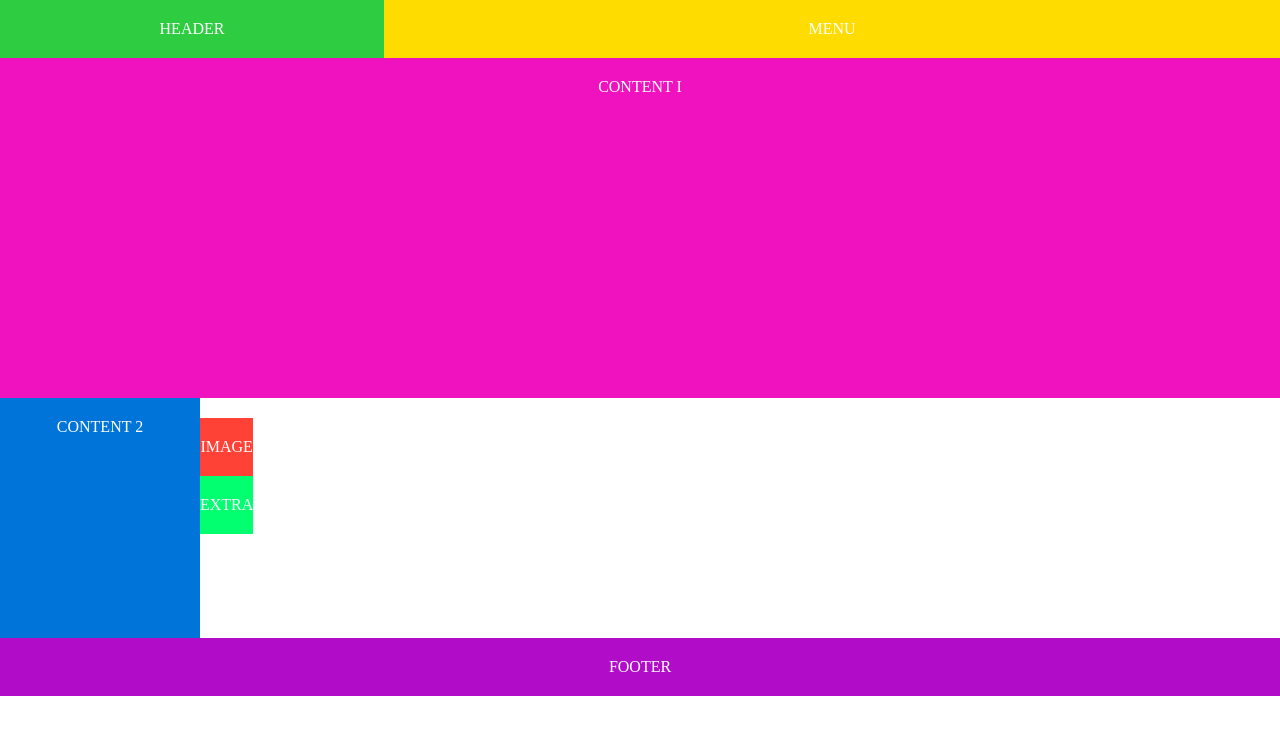
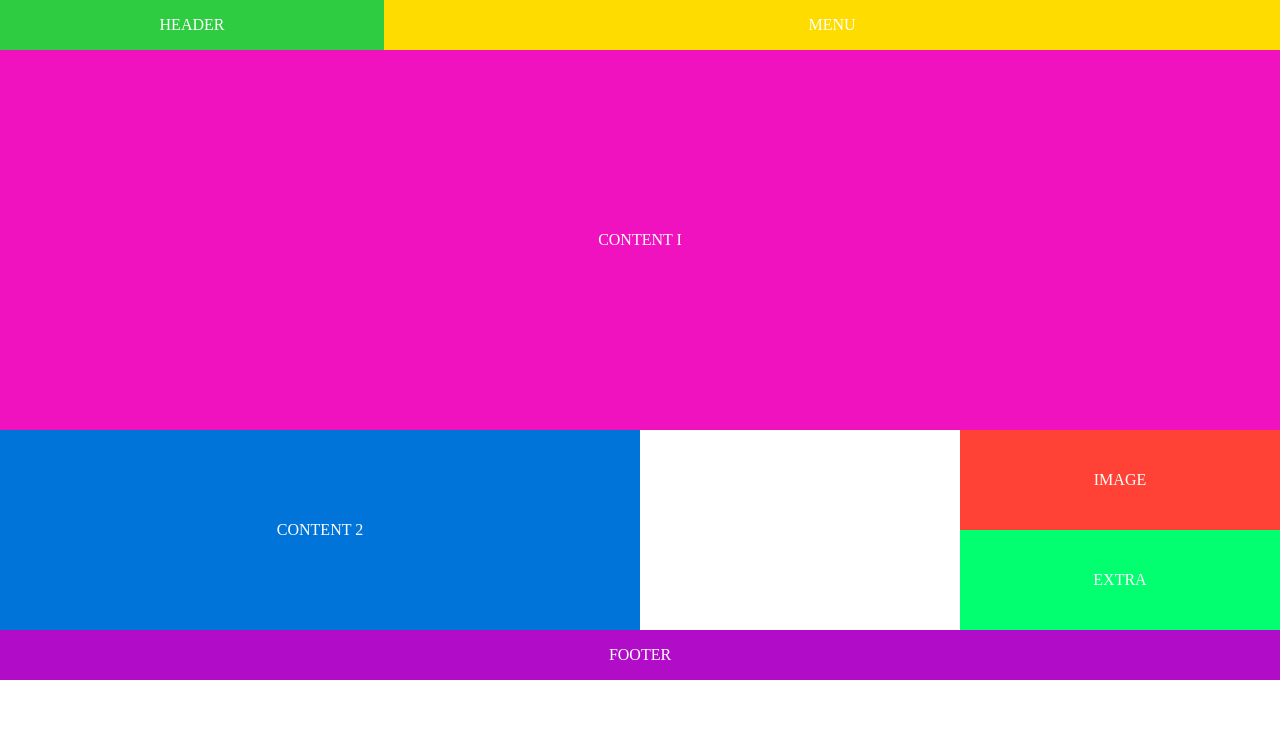
Before and after one commit to future4code/Eduardo-Vale, a plain HTML site: page semana2/aula6-flexboxGrid/flexbox.html in a window 1280 px wide. Drawn offline with Linux system fonts and the light colour scheme.

Commit message:
flexboxFroggy concluído. gridGarden feito até o level 25. Desafio flexbox concluído

```diff
--- a/semana2/aula6-flexboxGrid/flexbox.css
+++ b/semana2/aula6-flexboxGrid/flexbox.css
@@ -2,18 +2,29 @@
     margin: 0;
     padding: 0;
     color: #fff;
-    text-align: center;
+    /* text-align: center; */
 }
+
 
 .container {
     display: flex;
     flex-wrap: wrap;
     width: 100%;
+
+
 }
 
 div > div{
-    padding: 20px 0;
+    justify-content: center;
+    align-items: center;
+    display: flex;
+
 }
+
+.header, .menu, .footer {
+    height: 50px;
+}
+
 .header {
     background-color: #2ECC40;
     width: 30%;
@@ -27,21 +38,37 @@ div > div{
 .content1 {
     background-color: #F012BE;
     width: 100%;
-    height: 300px;
+    height: 380px;
 }
 
 .content2 {
     background-color: #0074D9;
-    width: 200px;
+    width: 50%;
     height: 200px;
+}
+
+.ghost{
+color: #000;
+width: 25%;
+}
+
+#segundo_container{
+    display: flex;
+    flex-direction: column;
+    width: 25%;
+
 }
 
 .image {
     background-color: #FF4136;
+    width: 100%;
+    height: 100px;
 }
 
 .extra {
     background-color: #01FF70;
+    width: 100%;
+    height: 100px;
 }
 
 .footer {
--- a/semana2/aula6-flexboxGrid/flexbox.html
+++ b/semana2/aula6-flexboxGrid/flexbox.html
@@ -14,7 +14,8 @@
         <div class="menu">MENU</div>
         <div class="content1">CONTENT I</div>
         <div class="content2">CONTENT 2</div>
-        <div class="segundo_container">
+        <div class="ghost"></div>
+        <div id="segundo_container">
             <div class="image">IMAGE</div>
             <div class="extra">EXTRA</div>
         </div>
--- a/semana2/aula6-flexboxGrid/gridGarden.css
+++ b/semana2/aula6-flexboxGrid/gridGarden.css
@@ -290,6 +290,12 @@
 
 /* level 24 */
 
+#garden {
+    display: grid;
+    grid-template-columns: 75px 3fr 2fr;
+    grid-template-rows: 100%;
+}
+
 /* level 25 */
 
 /* level 26 */
```
Also changed, not shown: semana2/aula6-flexboxGrid/flexboxFroggy.css (+7 -0 lines).
